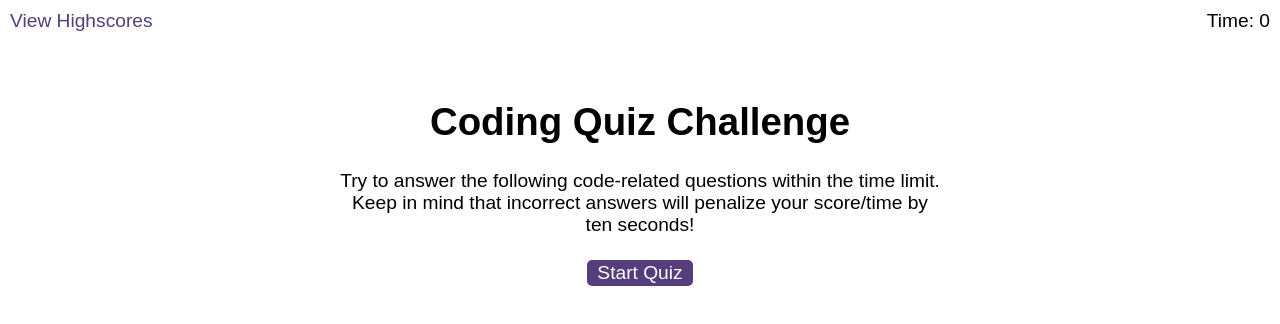
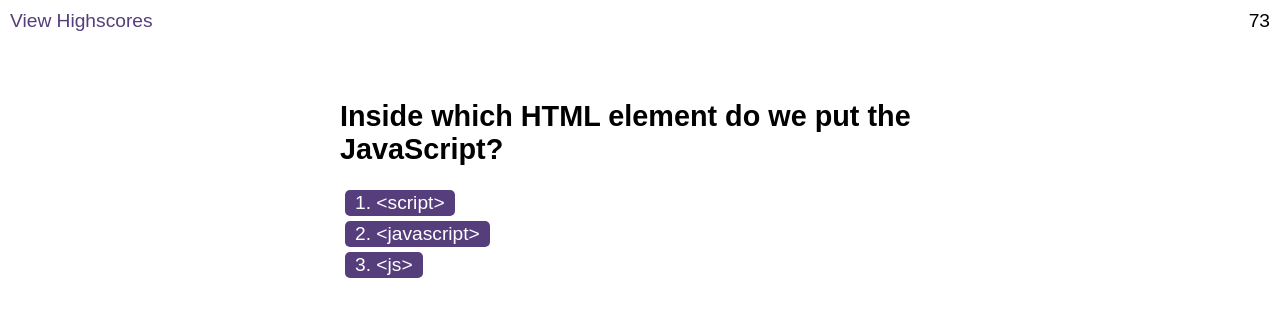
Before and after one commit to OlgaFelczak/Code-Quiz, a plain HTML site: page index.html in a window 1280 px wide. Both pictures are taken after a click on the button "Start Quiz". Drawn offline with Linux system fonts and the light colour scheme.

Commit message:
Added questions and functions rendering them

```diff
--- a/assets/js/logic.js
+++ b/assets/js/logic.js
@@ -1,10 +1,65 @@
 // A start button function
-    // loads Q&A
-for (let i = 0; i < myQuestions.length; i++) {
-  console.log(myQuestions[i].question);
-  console.log(myQuestions[i].answers);
+const buttonStart = document.getElementById("start");
+
+buttonStart.addEventListener("click", onButtonStartClick);
+
+function onButtonStartClick(e) {
+  let questions = document.getElementById("questions");
+  questions.classList.remove("hide");
+
+  let startScreen = document.getElementById("start-screen");
+  startScreen.classList.add("hide");
+
+  renderQuestion(myQuestions[0].question, myQuestions[0].answers);
+
+  countdown();
 }
+
+function renderQuestion(title, choices) {
+  renderQuestionTitle(title);
+  renderQuestionChoices(choices);
+}
+
+function renderQuestionTitle(question) {
+  let questionTitle = document.getElementById("question-title");
+  questionTitle.textContent = question;
+}
+
+function renderQuestionChoices(choices) {
+  let questionChoices = document.getElementById("choices");
+  questionChoices.innerHTML = "";
+
+  for (const choice of choices) {
+    let button = document.createElement("BUTTON");
+    button.textContent = choice;
+
+    button.addEventListener("click", onAnswerClick);
+
+    questionChoices.appendChild(button);
+  }
+}
+
+function onAnswerClick(e) {
+  renderQuestion(myQuestions[1].question, myQuestions[1].answers);
+
+  timeLeft -= 10;
+  timer.textContent = timeLeft;
+}
+
 // starts timer
+let timer = document.querySelector(".timer");
+let timeLeft = 75;
+
+function countdown() {
+  setInterval(function () {
+    timeLeft--;
+    timer.textContent = timeLeft;
+
+    if (timeLeft === 0) {
+      clearInterval(timerInterval);
+    }
+  }, 1000);
+}
 
 // timer starts
 // Timer function
--- a/assets/js/questions.js
+++ b/assets/js/questions.js
@@ -1,6 +1,14 @@
 var myQuestions = [
   {
     question: "Inside which HTML element do we put the JavaScript?",
-    answers: ["<script>", "<javascript>", "<js>"],
+    answers: ["1. <script>", "2. <javascript>", "3. <js>"],
+  },
+  {
+    question: "Where is the correct place to insert a JavaScript?",
+    answers: [
+      "1. The <head> section",
+      "2. The <body> section",
+      "3. Both the <head> section and the <body> section are correct",
+    ],
   },
 ];
--- a/index.html
+++ b/index.html
@@ -44,6 +44,5 @@
 
     <script src="./assets/js/questions.js"></script>
     <script src="./assets/js/logic.js"></script>
-    <script src="./assets/js/scores.js"></script>
   </body>
 </html>
```
Also changed, not shown: assets/js/scores.js (deleted). Lines whose indentation alone changed are shown as unchanged.
